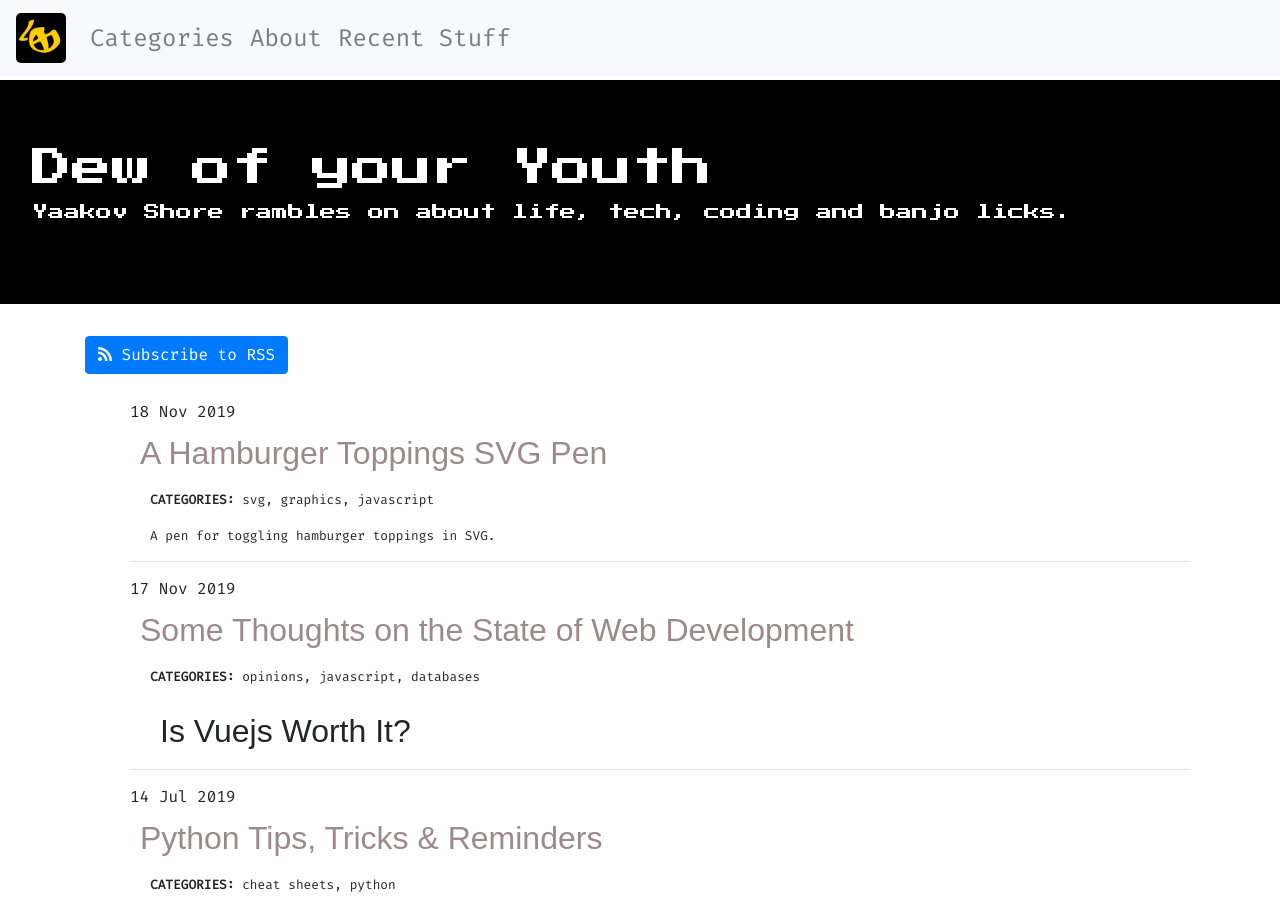
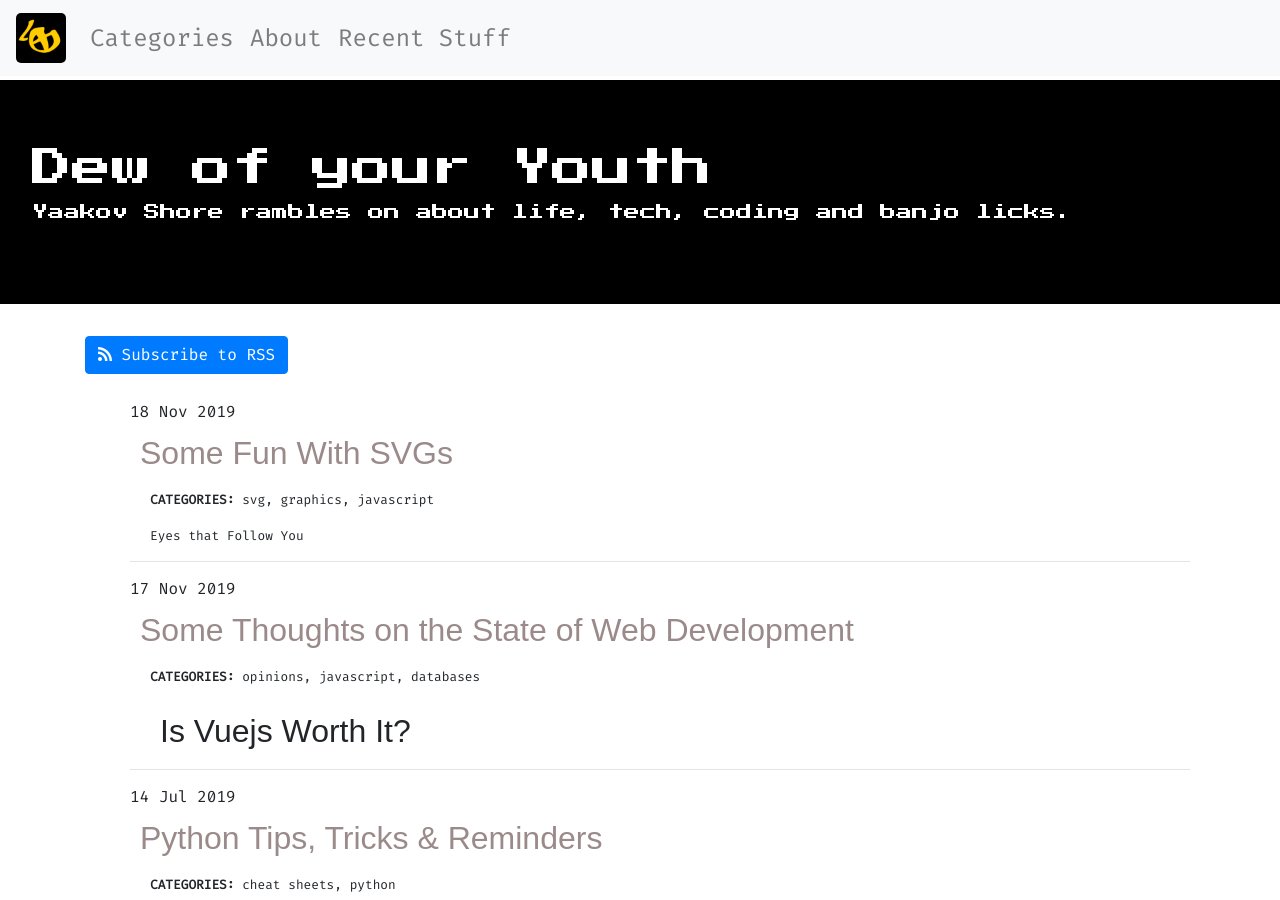
Before and after one commit to DewofyourYouth/DewofyourYouth.github.io, a Jekyll site: the page built from index.html, in a window 1280 px wide and 900 px high. Built offline with Jekyll 4.4.1, drawn with Linux system fonts in a browser that asks for light colours; nearby versions of some CDN libraries; some web fonts are replaced; the list of posts is cut into pages by our own code.

Commit message:
eyes that follow you

```diff
--- a/_posts/2019-11-18-hamburger-svg-pen.md
+++ b/_posts/2019-11-18-some-fun-with-svgs.md
@@ -1,6 +1,6 @@
 ---
 layout: post
-title: 'A Hamburger Toppings SVG Pen'
+title: 'Some Fun With SVGs'
 date: 2019-11-18
 comments: true
 categories:
@@ -8,6 +8,15 @@
   - graphics
   - javascript
 ---
+
+Eyes that Follow You
+
+<p class="codepen" data-height="432" data-theme-id="default" data-default-tab="result" data-user="JacobShore" data-slug-hash="YzzdRJj" style="height: 432px; box-sizing: border-box; display: flex; align-items: center; justify-content: center; border: 2px solid; margin: 1em 0; padding: 1em;" data-pen-title="Eyes Follow You">
+  <span>See the Pen <a href="https://codepen.io/JacobShore/pen/YzzdRJj">
+  Eyes Follow You</a> by Yaakov Shore (<a href="https://codepen.io/JacobShore">@JacobShore</a>)
+  on <a href="https://codepen.io">CodePen</a>.</span>
+</p>
+<script async src="https://static.codepen.io/assets/embed/ei.js"></script>
 
 A pen for toggling hamburger toppings in SVG.
 
```
